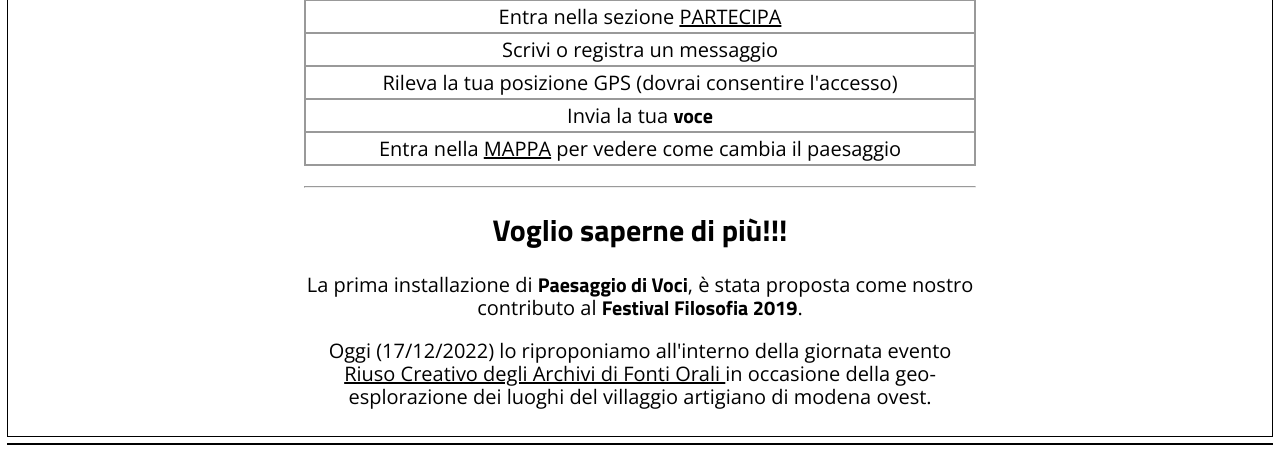
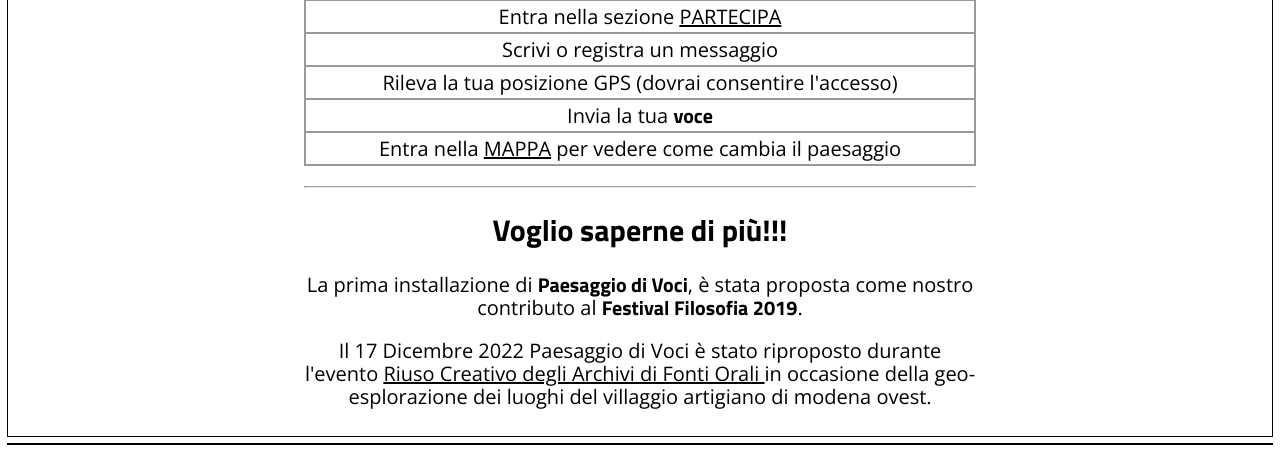
Before and after one commit to archiviofontiorali/voice-landscape, a Django app: page / in a window 1280 px wide. Shown: the part 649-1101 px from the top of the page. Run offline with Django 4.2, Linux system fonts and the light colour scheme; style sheets or scripts are compiled from the project's sources; parts of the project's set-up code (start-up, migrations or seed data) failed here and were passed over; some libraries are stand-ins or nearby versions.

Commit message:
Update Home Page

```diff
--- a/website/templates/home.html
+++ b/website/templates/home.html
@@ -43,8 +43,7 @@
       contributo al <b>Festival Filosofia 2019</b>.
     </p>
     <p>
-      Oggi (17/12/2022) lo riproponiamo
-      all'interno della giornata evento
+      Il 17 Dicembre 2022 Paesaggio di Voci è stato riproposto durante l'evento
       <a href="https://afor.dev/events/riuso-creativo-2022/">
         Riuso Creativo degli Archivi di Fonti Orali
       </a>
```
